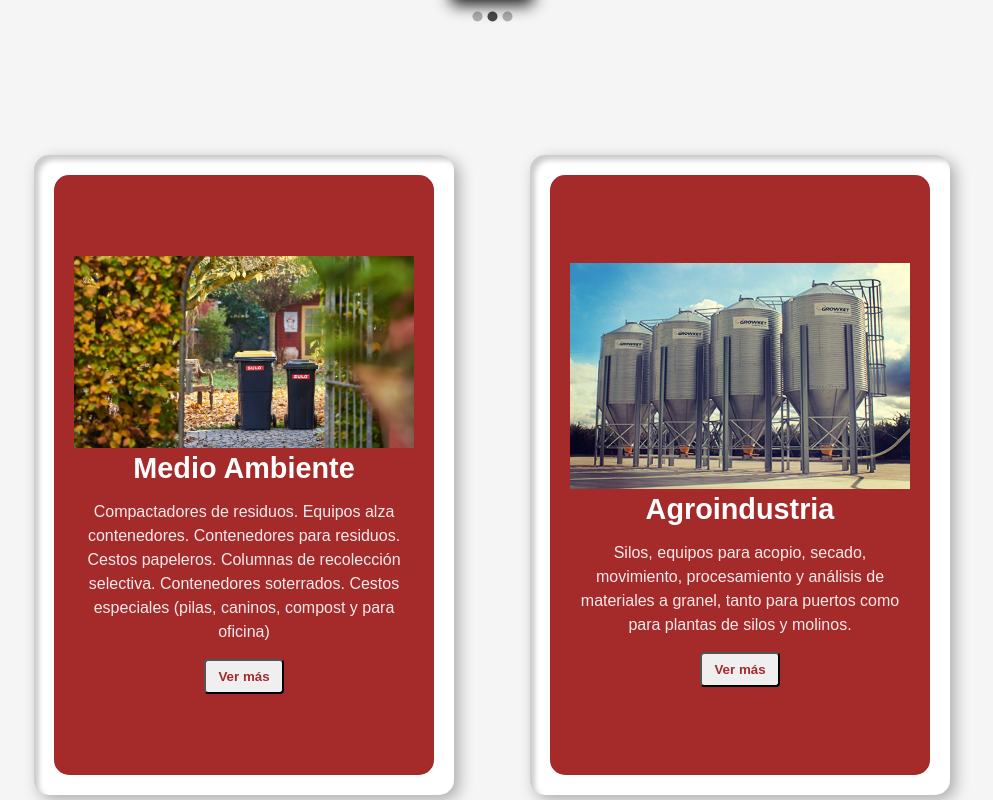
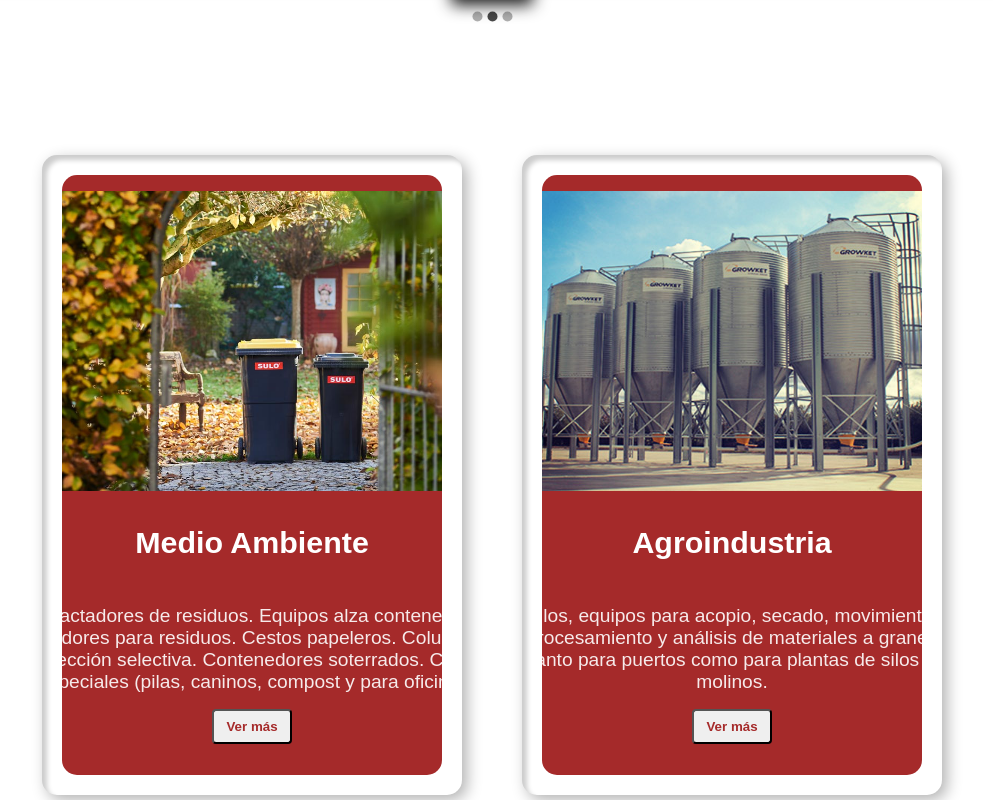
Before and after one commit to josemaria1988/rontil-web-react, a React (Create React App) app: page / in a window 1280 px wide. Shown: the part 780-1580 px from the top of the page, without its empty margins (148-1141 px from the left). Built offline with nearby package versions, Linux system fonts and the light colour scheme; no server answers.

Commit message:
css de mierda

```diff
--- a/src/components/Inicio/Inicio.jsx
+++ b/src/components/Inicio/Inicio.jsx
@@ -15,11 +15,11 @@ const Inicio = (props) => {
     return (
         <>
             <Banner />
-            <div class="container">
-                <div class="card">
-                    <div class="box">
-                        <div class="content">
-                            <img src={citybac4} alt='citybac' onClick={handleNavigation}/>
+            <div className="container-inicio">
+                <div className="card-inicio">
+                    <div className="box-inicio">
+                        <div className="content-inicio">
+                            <img src={citybac4} alt='citybac' onClick={handleNavigation} />
                             <h3>Medio Ambiente</h3>
                             <p>Compactadores de residuos. Equipos alza contenedores. Contenedores para residuos. Cestos papeleros. Columnas de recolección selectiva. Contenedores soterrados. Cestos especiales (pilas, caninos, compost y para oficina)</p>
                             <button onClick={handleNavigation} className="button-inicio">Ver más</button>
@@ -27,10 +27,10 @@ const Inicio = (props) => {
                     </div>
                 </div>
 
-                <div class="card">
-                    <div class="box">
-                        <div class="content">
-                        <img src={silos} alt='silos' onClick={handleNavigation}/>
+                <div className="card-inicio">
+                    <div className="box-inicio">
+                        <div className="content-inicio">
+                            <img src={silos} alt='silos' onClick={handleNavigation} />
                             <h3>Agroindustria</h3>
                             <p>Silos, equipos para acopio, secado, movimiento, procesamiento y análisis de materiales a granel, tanto para puertos como para plantas de silos y molinos.</p>
                             <button onClick={handleNavigation} className="button-inicio">Ver más</button>
--- a/src/components/Inicio/Inicio.scss
+++ b/src/components/Inicio/Inicio.scss
@@ -34,16 +34,7 @@
     transition: 0.5s;
 }
 
-body {
-    display: flex;
-    justify-content: center;
-    align-items: center;
-    flex-wrap: wrap;
-    min-height: 100vh;
-    background: whitesmoke;
-  }
-
-  body .container {
+.container-inicio {
     display: flex;
     justify-content: center;
     align-items: center;
@@ -52,7 +43,7 @@ body {
     margin: 20px 0;
   }
 
-  body .container .card {
+.card-inicio {
     position: relative;
     min-width: 420px;
     height: 640px;
@@ -64,7 +55,7 @@ body {
     transition: 0.5s;
   }
 
-  body .container .card .box {
+.box-inicio {
     position: absolute;
     top: 20px;
     left: 20px;
@@ -79,26 +70,31 @@ body {
     transition: 0.5s;
   }
 
-  body .container .card .box:hover {
+.box-inicio:hover {
     transform: translateY(-20px);
     background: #034574;
   }
 
-  body .container .card .box .content {
+.content-inicio {
     padding: 20px;
     text-align: center;
   }
+  .container-inicio img {
+    object-fit: fill;
+    max-height: 300px;
+  }
 
-  body .container .card .box .content h3 {
-    font-size: 1.8rem;
+.content-inicio h3 {
+    padding: 30px;
+    font-size: 1.9rem;
     color: #fff;
     z-index: 1;
     transition: 0.5s;
     margin-bottom: 15px;
   }
 
-  body .container .card .box .content p {
-    font-size: 1rem;
+.content-inicio p {
+    font-size: 1.2rem;
     font-weight: 300;
     color: rgba(255, 255, 255, 0.9);
     z-index: 1;
@@ -106,6 +102,7 @@ body {
   }
 
   .button-inicio {
+    margin: 1rem;
     color: brown;
     text-decoration: none;
     font-weight: bold;
```
